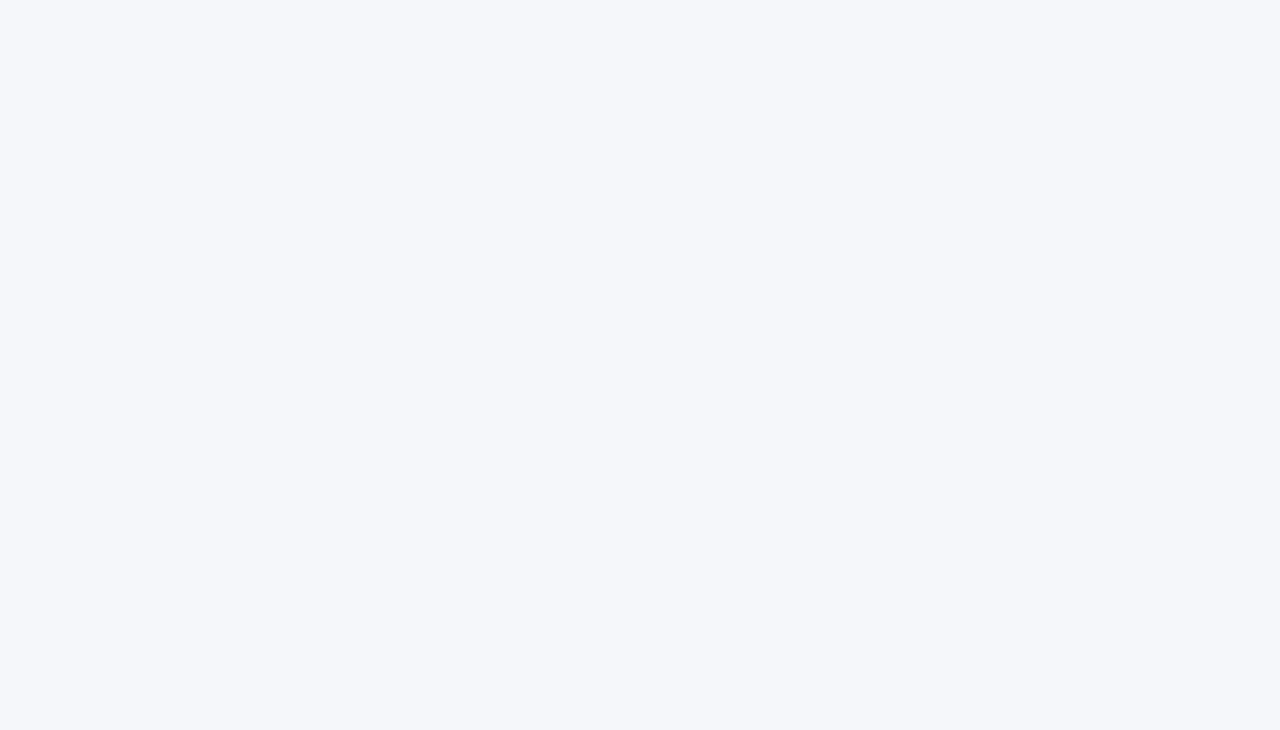
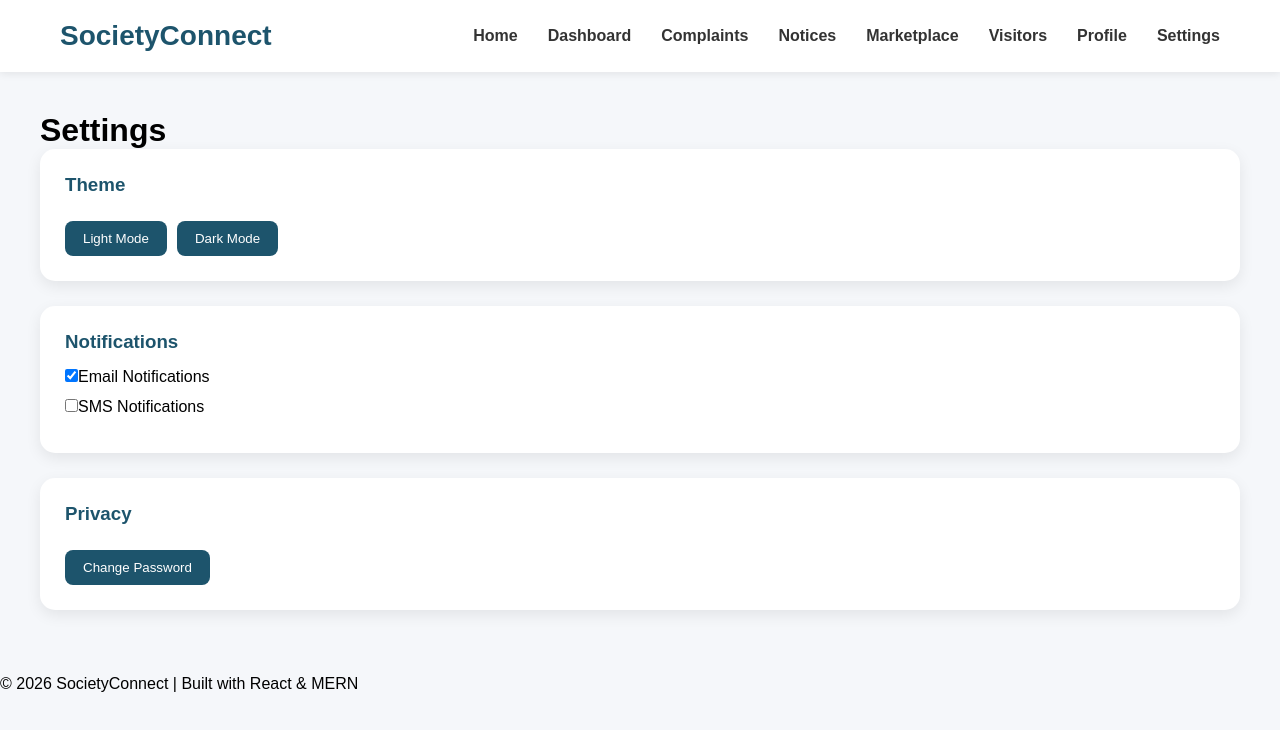
Before and after one commit to pranika2310/SocietyConnect-MERN, a React (Vite) app: page /settings in a window 1280 px wide. Before the commit this address had no page. Shown: the top 730 px of the page. Built offline with nearby package versions, Linux system fonts and the light colour scheme.

Commit message:
Add settings page

```diff
--- a/src/App.jsx
+++ b/src/App.jsx
@@ -10,6 +10,7 @@
 import Emergency from "./pages/Emergency";
 import Profile from "./pages/Profile";
 import Visitors from "./pages/Visitors";
+import Settings from "./pages/Settings";
 
 function App() {
   return (
@@ -24,6 +25,7 @@
       <Route path="/emergency" element={<Emergency />} />
       <Route path="/profile" element={<Profile />} />
       <Route path="/visitors" element={<Visitors />} />
+      <Route path="/settings" element={<Settings />} />
     </Routes>
   );
 }
--- /dev/null
+++ b/src/assets/styles/settings.css
@@ -0,0 +1,36 @@
+.settings-container{
+    padding:40px;
+}
+
+.settings-card{
+    background:#fff;
+    padding:25px;
+    border-radius:15px;
+    margin-bottom:25px;
+    box-shadow:0 5px 15px rgba(0,0,0,0.08);
+}
+
+.settings-card h3{
+    margin-bottom:15px;
+    color:#1D546C;
+}
+
+.settings-card button{
+    margin-right:10px;
+    margin-top:10px;
+    padding:10px 18px;
+    border:none;
+    border-radius:8px;
+    background:#1D546C;
+    color:white;
+    cursor:pointer;
+}
+
+.settings-card button:hover{
+    background:#2F7A9A;
+}
+
+.settings-card label{
+    display:block;
+    margin:12px 0;
+}
--- a/src/components/Navbar.jsx
+++ b/src/components/Navbar.jsx
@@ -21,6 +21,8 @@
 
         <Link to="/profile">Profile</Link>
 
+        <Link to="/settings">Settings</Link>
+
       </div>
     </nav>
   );
--- a/src/pages/Dashboard.jsx
+++ b/src/pages/Dashboard.jsx
@@ -86,6 +86,13 @@
             description: "View your profile",
             link: "/profile",
             icon: <FaUsers />,
+        },
+        {
+            id: 7,
+            title: "Settings",
+            description: "Manage your preferences",
+            link: "/settings",
+            icon: <FaBell />,
         }
     ];
 
--- /dev/null
+++ b/src/pages/Settings.jsx
@@ -0,0 +1,56 @@
+import MainLayout from "../layouts/MainLayout";
+import "../assets/styles/settings.css";
+
+function Settings() {
+
+    return (
+
+        <MainLayout>
+
+            <div className="settings-container">
+
+                <h1>Settings</h1>
+
+                <div className="settings-card">
+
+                    <h3>Theme</h3>
+
+                    <button>Light Mode</button>
+
+                    <button>Dark Mode</button>
+
+                </div>
+
+                <div className="settings-card">
+
+                    <h3>Notifications</h3>
+
+                    <label>
+                        <input type="checkbox" defaultChecked />
+                        Email Notifications
+                    </label>
+
+                    <label>
+                        <input type="checkbox" />
+                        SMS Notifications
+                    </label>
+
+                </div>
+
+                <div className="settings-card">
+
+                    <h3>Privacy</h3>
+
+                    <button>Change Password</button>
+
+                </div>
+
+            </div>
+
+        </MainLayout>
+
+    );
+
+}
+
+export default Settings;
```
